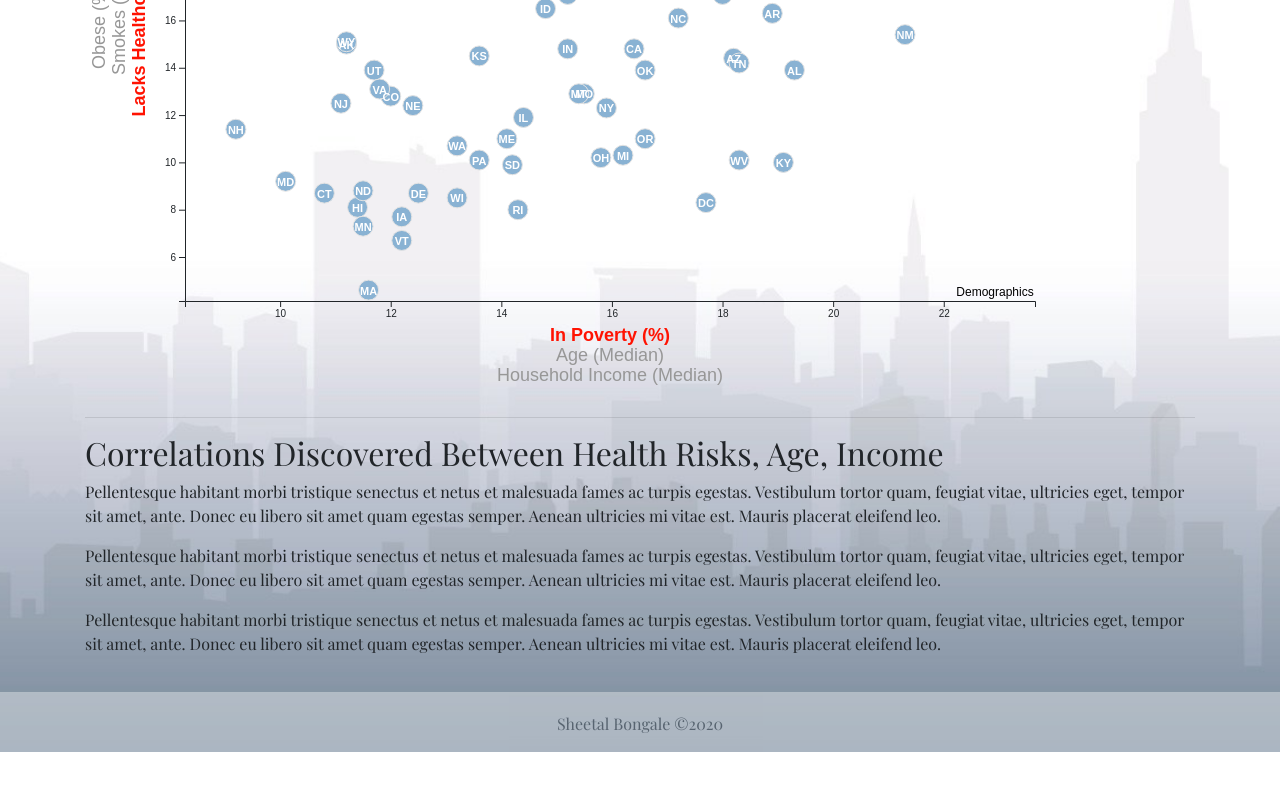
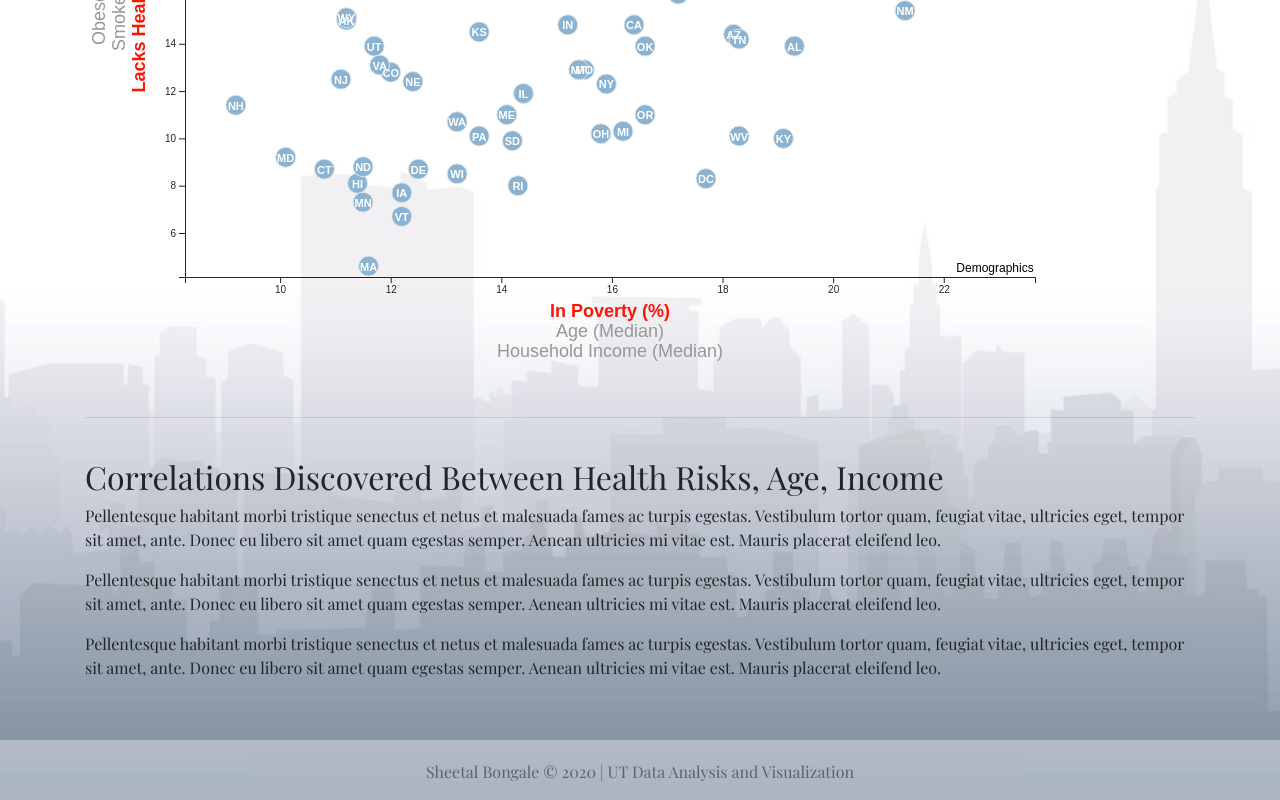
Before and after one commit to sheetalbongale/D3-Data-Journalism, a plain HTML site: page index.html in a window 1280 px wide. Shown: the part 452-1252 px from the top of the page. Before the commit the page ends 1204 px from the top, so only its background shows below. Drawn offline with nearby package versions, Linux system fonts and the light colour scheme.

Commit message:
Minor change to html

```diff
--- a/index.html
+++ b/index.html
@@ -24,7 +24,6 @@
     </div>
   </div>
 
-  <br>
     <div class="container">
     <div class="row">
       <div class="col-xs-12  col-md-9">
@@ -33,7 +32,9 @@
         </div>
       </div>
     </div>
+    <br>
     <hr>
+    <br>
     <div class="row">
       <div class="col-xs-12  col-md-12">
         <div class="article">
@@ -49,6 +50,7 @@
           <p>Pellentesque habitant morbi tristique senectus et netus et malesuada fames ac turpis egestas. Vestibulum tortor
             quam, feugiat vitae, ultricies eget, tempor sit amet, ante. Donec eu libero sit amet quam egestas semper. Aenean
             ultricies mi vitae est. Mauris placerat eleifend leo.</p>
+          <br>
         </div>
       </div>
     </div>
@@ -56,7 +58,7 @@
 
   <!-- Footer-->
   <div id="footer">
-    <p>Sheetal Bongale  &copy;2020</p>
+    <p>Sheetal Bongale  &copy; 2020 | UT Data Analysis and Visualization</p>
   </div>
 
   <script src="https://code.jquery.com/jquery-3.3.1.slim.min.js" integrity="sha384-q8i/X+965DzO0rT7abK41JStQIAqVgRVzpbzo5smXKp4YfRvH+8abtTE1Pi6jizo"
```
